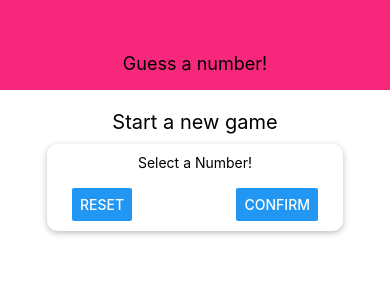
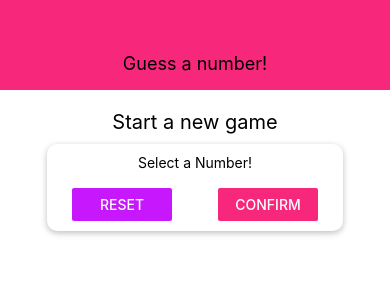
Before and after one commit to namanyadav/rn-complete, a React Native app: screen / in a window 390 px wide. Shown: the top 300 px of the page. Built offline with nearby package versions, Linux system fonts and the light colour scheme.

Commit message:
adding colors constants

```diff
--- a/components/Header.js
+++ b/components/Header.js
@@ -1,5 +1,6 @@
 import React from 'react';
 import { View, Text, StyleSheet } from 'react-native';
+import colors from "../constants/colors";
 
 const Header = props => {
     return (
@@ -14,7 +15,7 @@
         width: '100%',
         height: 90,
         paddingTop: 36,
-        backgroundColor: '#f7287b',
+        backgroundColor: colors.primary,
         alignItems: 'center',
         justifyContent: 'center'
     },
--- /dev/null
+++ b/constants/colors.js
@@ -0,0 +1,4 @@
+export default {
+    primary: '#f7287b',
+    accent: '#c717fc'
+}
--- a/screens/StartGameScreen.js
+++ b/screens/StartGameScreen.js
@@ -1,6 +1,7 @@
 import React from 'react';
 import { View, Text, StyleSheet, TextInput, Button } from 'react-native';
 import Card from "../components/Card";
+import colors from "../constants/colors";
 
 const StartGameScreen = props => {
     return (
@@ -10,8 +11,8 @@
                 <Text>Select a Number!</Text>
                 <TextInput/>
                 <View style={styles.buttonContainer}>
-                    <Button title="Reset" onPress={() => {}}/>
-                    <Button title="Confirm" onPress={() => {}}/>
+                    <View style={styles.button}><Button title="Reset" onPress={() => {}} color={colors.accent}/></View>
+                    <View style={styles.button}><Button title="Confirm" onPress={() => {}} color={colors.primary}/></View>
                 </View>
             </Card>
         </View>
@@ -37,6 +38,9 @@
         width: '100%',
         justifyContent: 'space-between',
         paddingHorizontal: 15
+    },
+    button: {
+        width: 100
     }
 });
 export default StartGameScreen;
```
